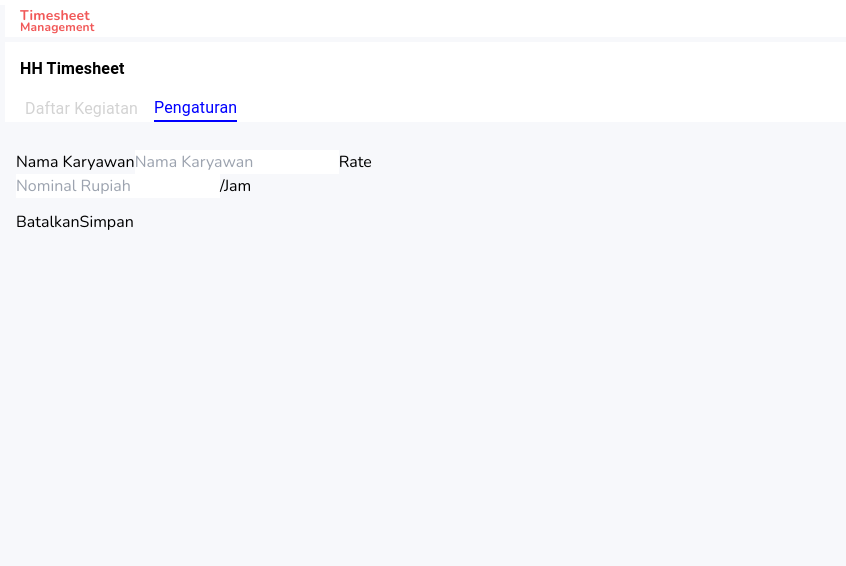
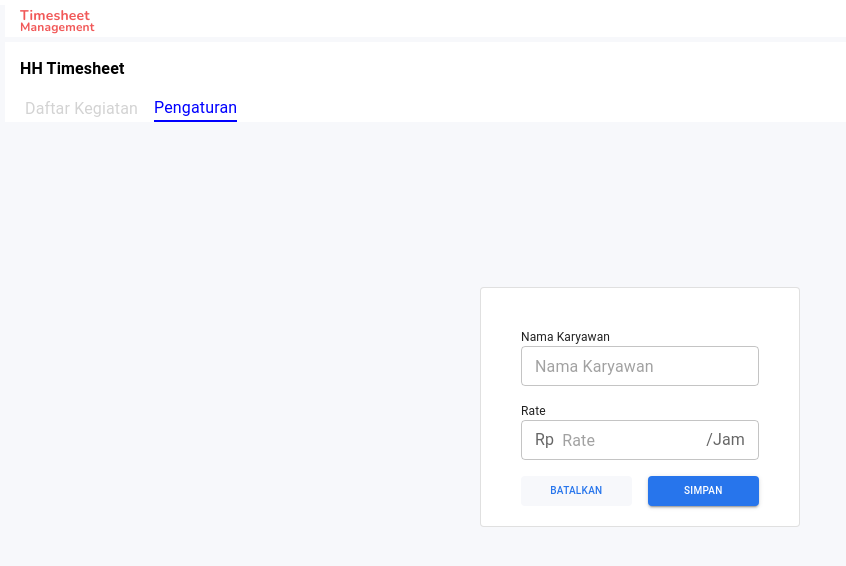
Before and after one commit to abizars10/timesheetApp, a React (Vite) app: page /pengaturan in a window 1280 px wide. Shown: the top 566 px of the page, without its empty margins (0-846 px from the left). Built offline with nearby package versions, Linux system fonts and the light colour scheme.

Commit message:
membuat halaman pengaturan dan menambahkan logic

```diff
--- a/src/Pengaturan.jsx
+++ b/src/Pengaturan.jsx
@@ -1,42 +1,69 @@
-import { Box } from "@mui/material";
+import { Box, Button, Card, InputAdornment, TextField, Typography } from "@mui/material";
 import Header from "./component/header";
 import Navbar from "./component/navbar";
+import { useState } from "react";
+import { addKaryawan } from "./service";
 
 export default function DaftarKegiatan() {
+  const [dataKaryawan, setDataKaryawan] = useState({ nama: "", rate: "" });
+  const onChangeKaryawan = (nama, value) => {
+    if (nama === "rate") {
+      const baru = !isNaN(value) ? value : "";
+      setDataKaryawan((prev) => ({
+        ...prev,
+        [nama]: baru,
+      }));
+    } else {
+      setDataKaryawan((prev) => ({
+        ...prev,
+        [nama]: value,
+      }));
+    }
+  };
+
+  const handleSubmit = async () => {
+    try {
+      const fetch = await addKaryawan(dataKaryawan);
+      console.log(fetch);
+    } catch (err) {
+      console.log(err);
+    }
+  };
   return (
     <Box sx={{ backgroundColor: "#F7F8FB", height: "100vh" }}>
       <Header />
       <Navbar />
-      <div className="container mt-3">
-        <div className="d-flex justify-content-center align-items-center ">
-          <div className="card p-4" style={{ width: "25rem" }}>
-            <div className="card-body">
-              <div className="mb-3">
-                <label htmlFor="exampleFormControlInput1" className="form-label">
-                  Nama Karyawan
-                </label>
-                <input type="text" className="form-control" id="exampleFormControlInput1" placeholder="Nama Karyawan" />
-
-                <label htmlFor="exampleFormControlInput2" className="form-label mt-3">
-                  Rate
-                </label>
-                <div className="input-group">
-                  <input type="text" className="form-control" id="exampleFormControlInput2" placeholder="Nominal Rupiah" />
-                  <span className="input-group-text">/Jam</span>
-                </div>
-              </div>
-              <div className="d-flex justify-content-between">
-                <button className="btn btn-secondary" type="button">
-                  Batalkan
-                </button>
-                <button className="btn btn-primary" type="button">
-                  Simpan
-                </button>
-              </div>
-            </div>
-          </div>
-        </div>
-      </div>
+      <Box sx={{ height: "70%", display: "flex", alignItems: "center" }}>
+        <Card variant="outlined" sx={{ width: "25vw", height: "30vh", margin: "auto", padding: 5, display: "flex", flexDirection: "column", gap: 2 }}>
+          <Box>
+            <Typography sx={{ fontSize: "12px" }}>Nama Karyawan</Typography>
+            <TextField sx={{ width: "100%" }} value={dataKaryawan.nama} placeholder="Nama Karyawan" id="outlined-size-small" size="small" onChange={(e) => onChangeKaryawan("nama", e.target.value)} />
+          </Box>
+          <Box>
+            <Typography sx={{ fontSize: "12px" }}>Rate</Typography>
+            <TextField
+              sx={{ width: "100%" }}
+              value={dataKaryawan.rate}
+              placeholder="Rate"
+              id="outlined-size-small"
+              onChange={(e) => onChangeKaryawan("rate", e.target.value)}
+              size="small"
+              InputProps={{
+                startAdornment: <InputAdornment position="start">Rp</InputAdornment>,
+                endAdornment: <InputAdornment position="end">/Jam</InputAdornment>,
+              }}
+            />
+          </Box>
+          <Box sx={{ display: "flex", justifyContent: "center", gap: 2 }}>
+            <Button sx={{ backgroundColor: "#F7F8FB", width: "48%", color: "#2775EC", fontSize: "10px" }} variant="text">
+              Batalkan
+            </Button>
+            <Button sx={{ backgroundColor: "#2775EC", width: "48%", fontSize: "10px" }} variant="contained" onClick={handleSubmit}>
+              Simpan
+            </Button>
+          </Box>
+        </Card>
+      </Box>
     </Box>
   );
 }
--- /dev/null
+++ b/src/service.jsx
@@ -0,0 +1,16 @@
+const baseURL = "http://localhost:3000/";
+
+export async function addKaryawan(data) {
+  try {
+    const response = await fetch(`${baseURL}karyawan`, {
+      method: "POST",
+      headers: {
+        "Content-Type": "application/json",
+      },
+      body: JSON.stringify(data),
+    });
+    return response;
+  } catch (err) {
+    console.log(err);
+  }
+}
```
